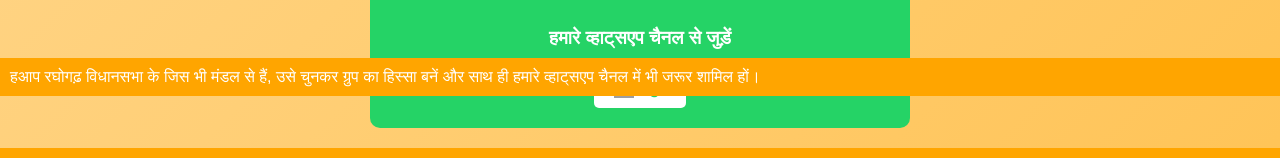
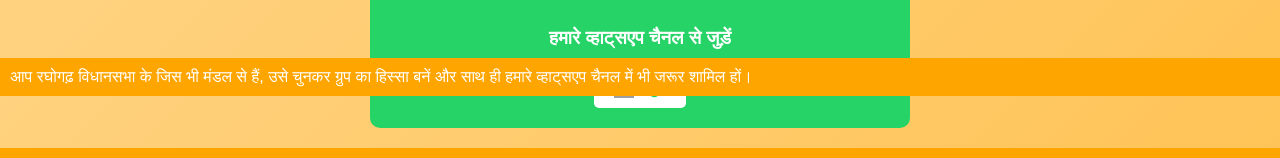
Before and after one commit to Bantibanaji/b, a plain HTML site: page index.html in a window 1280 px wide. Shown: the part 704-862 px from the top of the page. Drawn offline with Linux system fonts and the light colour scheme; grey boxes are pictures that could not be loaded.

Commit message:
Update index.html

```diff
--- a/index.html
+++ b/index.html
@@ -196,7 +196,7 @@ Heerendra Singh Official
 </div>
 
 <div class="running-text">
-  <span>हआप रघोगढ़ विधानसभा के जिस भी मंडल से हैं, उसे चुनकर ग्रुप का हिस्सा बनें और साथ ही हमारे व्हाट्सएप चैनल में भी जरूर शामिल हों।</span>
+  <span>आप रघोगढ़ विधानसभा के जिस भी मंडल से हैं, उसे चुनकर ग्रुप का हिस्सा बनें और साथ ही हमारे व्हाट्सएप चैनल में भी जरूर शामिल हों।</span>
 </div>
 
 <div class="whatsapp-card">
```
